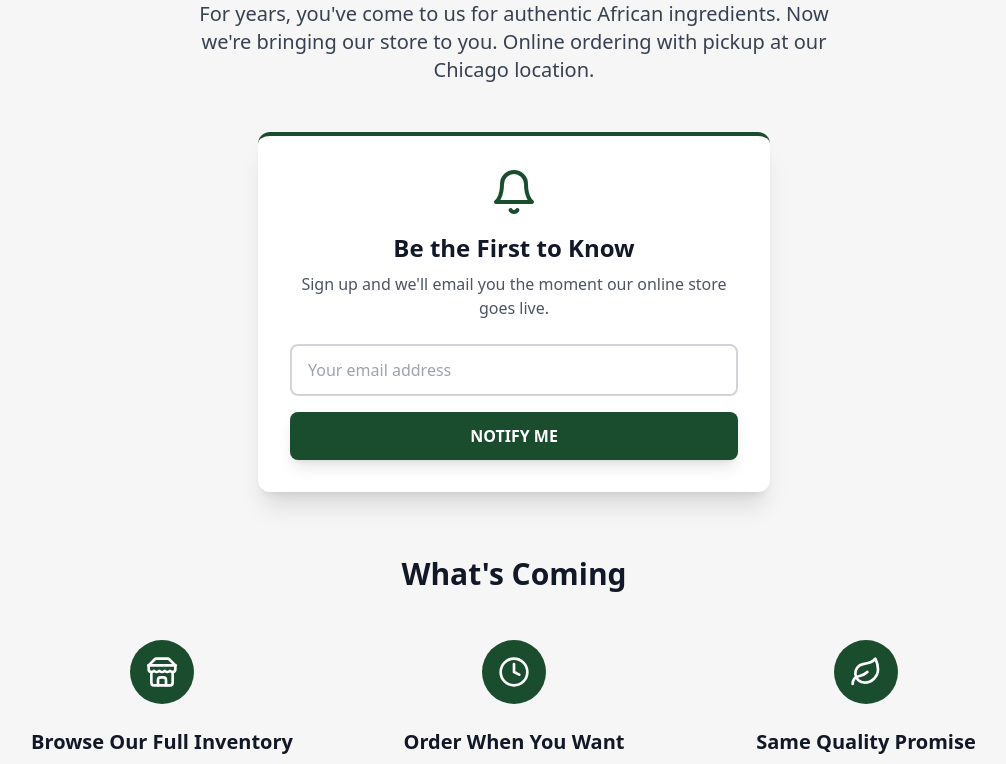
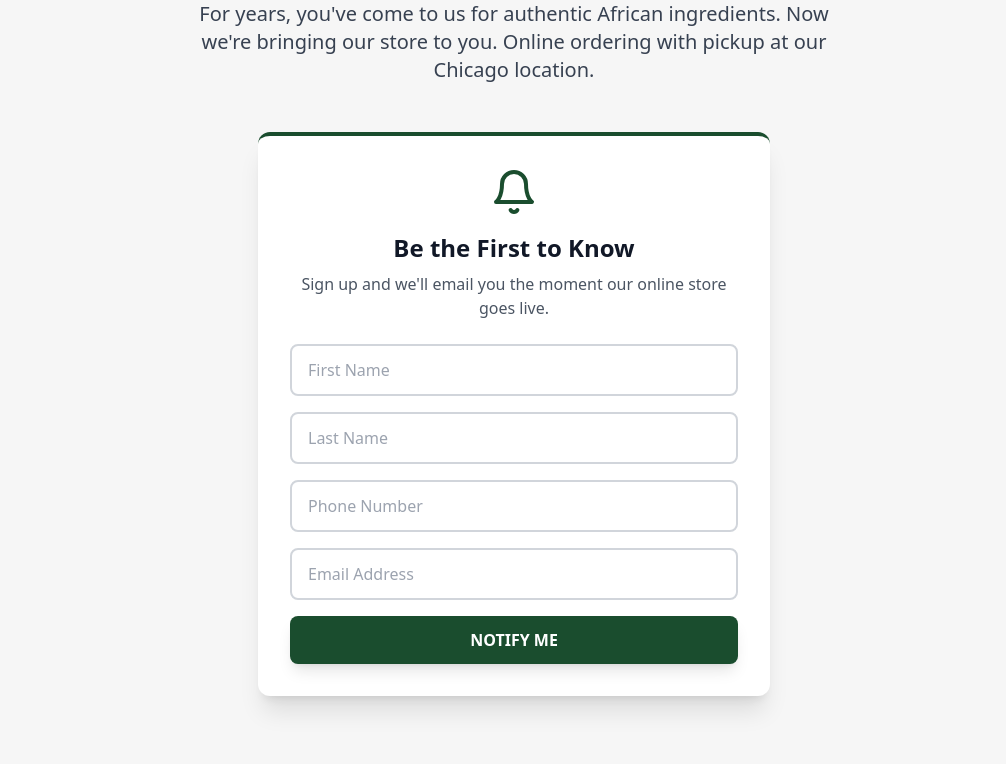
Before and after one commit to BeamX-Solutions/daveen-ecommerce, a React (Vite) app: page / in a window 1280 px wide. Shown: the part 408-1172 px from the top of the page, without its empty margins (126-1132 px from the left). Built offline with nearby package versions, Linux system fonts and the light colour scheme.

Commit message:
Updated the form

```diff
--- a/package.json
+++ b/package.json
@@ -11,7 +11,7 @@
     "typecheck": "tsc --noEmit -p tsconfig.app.json"
   },
   "dependencies": {
-    "@supabase/supabase-js": "^2.57.4",
+    "@supabase/supabase-js": "^2.58.0",
     "lucide-react": "^0.344.0",
     "react": "^18.3.1",
     "react-dom": "^18.3.1"
--- a/src/App.tsx
+++ b/src/App.tsx
@@ -2,22 +2,52 @@ import React, { useState } from 'react';
 import { Store, Phone, MapPin, Clock, Bell, Leaf, Star } from 'lucide-react';
 
 function App() {
-  const [email, setEmail] = useState('');
+  const [formData, setFormData] = useState({
+    firstName: '',
+    lastName: '',
+    phone: '',
+    email: ''
+  });
   const [isSubscribed, setIsSubscribed] = useState(false);
 
-  const handleSubscribe = (e: React.FormEvent) => {
+  interface FormData {
+    firstName: string;
+    lastName: string;
+    phone: string;
+    email: string;
+  }
+
+  interface InputChangeEvent extends React.ChangeEvent<HTMLInputElement> {}
+
+  const handleInputChange = (e: InputChangeEvent) => {
+    const { name, value } = e.target;
+    setFormData((prev: FormData) => ({ ...prev, [name]: value }));
+  };
+
+  interface SubscribeEvent extends React.MouseEvent<HTMLButtonElement, MouseEvent> {}
+
+  interface SubscribeHandler {
+    (e: SubscribeEvent): void;
+  }
+
+  const handleSubscribe: SubscribeHandler = (e) => {
     e.preventDefault();
-    if (email.trim()) {
+    if (
+      formData.firstName.trim() &&
+      formData.lastName.trim() &&
+      formData.phone.trim() &&
+      formData.email.trim()
+    ) {
       setIsSubscribed(true);
-      setEmail('');
+      setFormData({ firstName: '', lastName: '', phone: '', email: '' });
       setTimeout(() => setIsSubscribed(false), 3000);
     }
   };
 
   return (
-  <div className="min-h-screen bg-offwhite">
+    <div className="min-h-screen bg-offwhite">
       {/* Header */}
-  <header className="bg-white shadow-sm">
+      <header className="bg-white shadow-sm">
         <div className="container mx-auto px-4 py-5">
           <div className="flex items-center justify-between">
             <div className="flex items-center space-x-3">
@@ -66,10 +96,35 @@ function App() {
               {!isSubscribed ? (
                 <div className="space-y-4">
                   <input
+                    type="text"
+                    name="firstName"
+                    value={formData.firstName}
+                    onChange={handleInputChange}
+                    placeholder="First Name"
+                    className="w-full px-4 py-3 border-2 border-gray-300 rounded-lg focus:ring-2 focus:ring-primary focus:border-primary transition-all"
+                  />
+                  <input
+                    type="text"
+                    name="lastName"
+                    value={formData.lastName}
+                    onChange={handleInputChange}
+                    placeholder="Last Name"
+                    className="w-full px-4 py-3 border-2 border-gray-300 rounded-lg focus:ring-2 focus:ring-primary focus:border-primary transition-all"
+                  />
+                  <input
+                    type="tel"
+                    name="phone"
+                    value={formData.phone}
+                    onChange={handleInputChange}
+                    placeholder="Phone Number"
+                    className="w-full px-4 py-3 border-2 border-gray-300 rounded-lg focus:ring-2 focus:ring-primary focus:border-primary transition-all"
+                  />
+                  <input
                     type="email"
-                    value={email}
-                    onChange={(e) => setEmail(e.target.value)}
-                    placeholder="Your email address"
+                    name="email"
+                    value={formData.email}
+                    onChange={handleInputChange}
+                    placeholder="Email Address"
                     className="w-full px-4 py-3 border-2 border-gray-300 rounded-lg focus:ring-2 focus:ring-primary focus:border-primary transition-all"
                   />
                   <button
@@ -127,7 +182,7 @@ function App() {
         </div>
 
         {/* Store Info */}
-  <div className="bg-primary text-white rounded-2xl shadow-2xl p-10 max-w-4xl mx-auto">
+        <div className="bg-primary text-white rounded-2xl shadow-2xl p-10 max-w-4xl mx-auto">
           <div className="text-center mb-10">
             <h3 className="text-3xl font-bold mb-4">Meanwhile, We're Open</h3>
             <p className="text-gray-300 text-lg">
@@ -166,7 +221,7 @@ function App() {
       </main>
 
       {/* Footer */}
-  <footer className="bg-primary text-white py-8 mt-16 border-t-4 border-secondary">
+      <footer className="bg-primary text-white py-8 mt-16 border-t-4 border-secondary">
         <div className="container mx-auto px-4 text-center">
           <div className="flex items-center justify-center mb-3">
             <div className="bg-secondary p-2 rounded-lg mr-3">
```
Also changed, not shown: 1 other file (tests, documents, lock files or other folders).
